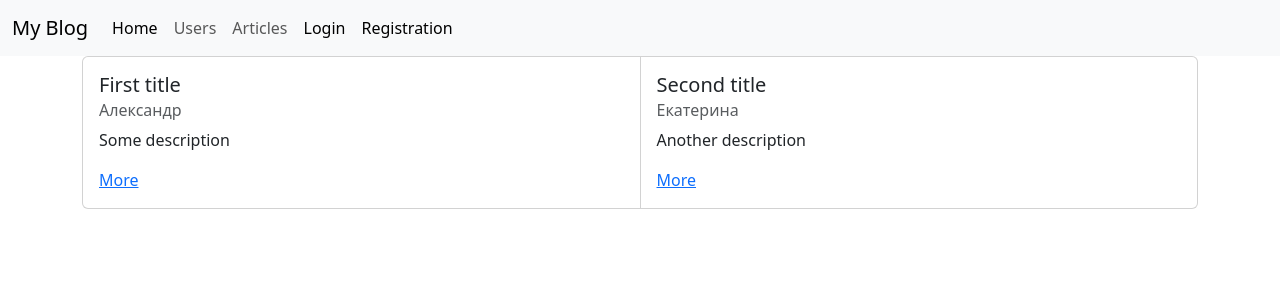
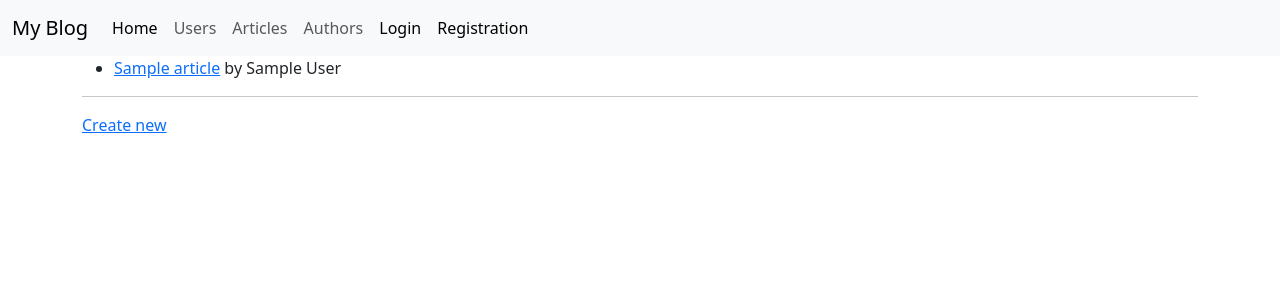
Before and after one commit to Kederly84/Flask_blog, a Flask app: page /articles/ in a window 1280 px wide. Shown: the top 300 px of the page. Run offline with Flask 3, Linux system fonts and the light colour scheme; tables that the repository leaves empty hold one stand-in row (values such as "Sample post"); some libraries are stand-ins or nearby versions.

Commit message:
Completed all tasks for the sixth homework

```diff
--- a/blog/app.py
+++ b/blog/app.py
@@ -4,8 +4,6 @@ from blog.settings import VIEWS, login_manager, migrate
 from dotenv import load_dotenv
 from blog.models.auth.models import User
 from blog.database import db
-
-
 
 
 def create_app(config_path) -> Flask:
--- a/blog/articles/views.py
+++ b/blog/articles/views.py
@@ -1,6 +1,12 @@
-from flask import Blueprint, render_template
+from flask import Blueprint, request, render_template, redirect, url_for, current_app
 from werkzeug.exceptions import NotFound
+from sqlalchemy.exc import IntegrityError
+from blog.database import db
 from blog.users.views import get_user_name
+from blog.models import Article, Author
+from flask_login import login_required, current_user
+from blog.forms.article import CreateArticleForm
+
 
 articles = Blueprint("articles", __name__, url_prefix="/articles", static_folder="../static")
 
@@ -20,30 +26,70 @@ ARTICLES = {
 }
 
 
-@articles.route("/")
+#
+#
+# @articles.route("/")
+# def articles_list():
+#     for article in ARTICLES.keys():
+#         raw_author = get_user_name(ARTICLES[article]["author"])
+#         if raw_author:
+#             ARTICLES[article]["author_name"] = raw_author["name"]
+#     return render_template(
+#         "articles/list.html",
+#         articles=ARTICLES
+#     )
+#
+#
+# @articles.route("/<int:pk>")
+# def get_article(pk: int):
+#     if pk in ARTICLES:
+#         article = ARTICLES[pk]
+#     else:
+#         raise NotFound(f'Article id {pk} not found')
+#     title = article["title"]
+#     text = article["text"]
+#     author = get_user_name(article["author"])
+#     return render_template(
+#         "articles/detail.html",
+#         title=title,
+#         text=text,
+#         author=author
+#     )
+
+@articles.route("/", endpoint="list")
 def articles_list():
-    for article in ARTICLES.keys():
-        raw_author = get_user_name(ARTICLES[article]["author"])
-        if raw_author:
-            ARTICLES[article]["author_name"] = raw_author["name"]
-    return render_template(
-        "articles/list.html",
-        articles=ARTICLES
-    )
+    articles = Article.query.all()
+    return render_template("articles/list.html", articles=articles)
 
 
-@articles.route("/<int:pk>")
-def get_article(pk: int):
-    if pk in ARTICLES:
-        article = ARTICLES[pk]
-    else:
-        raise NotFound(f'Article id {pk} not found')
-    title = article["title"]
-    text = article["text"]
-    author = get_user_name(article["author"])
-    return render_template(
-        "articles/detail.html",
-        title=title,
-        text=text,
-        author=author
-    )
+@articles.route("/<int:article_id>/", endpoint="details")
+def article_detals(article_id):
+    article = Article.query.filter_by(id=article_id).one_or_none()
+    if article is None:
+        raise NotFound
+    return render_template("articles/detail.html", article=article)
+
+
+@articles.route("/create/", methods=["GET", "POST"], endpoint="create")
+@login_required
+def create_article():
+    error = None
+    form = CreateArticleForm(request.form)
+    if request.method == "POST" and form.validate_on_submit():
+        article = Article(title=form.title.data.strip(), body=form.body.data)
+        db.session.add(article)
+        if current_user.author:
+            article.author = current_user.author
+        else:
+            author = Author(user_id=current_user.id)
+            db.session.add(author)
+            db.session.flush()
+            article.author = current_user.author
+        try:
+            db.session.commit()
+        except IntegrityError:
+            current_app.logger.exception("Could not create a new article!")
+            error = "Could not create article!"
+        else:
+            return redirect(url_for("articles.detail", article_id=article.id))
+    return render_template("articles/create.html", form=form, error=error)
--- a/blog/settings.py
+++ b/blog/settings.py
@@ -4,12 +4,14 @@ from blog.articles.views import articles
 from blog.auth.views import auth
 from flask_login import LoginManager
 from flask_migrate import Migrate
+from blog.authors.views import authors_app
 
 VIEWS = [
     users,
     main,
     articles,
-    auth
+    auth,
+    authors_app
 ]
 
 login_manager = LoginManager()
--- a/blog/templates/articles/list.html
+++ b/blog/templates/articles/list.html
@@ -2,19 +2,17 @@
 
 
 {% block body %}
-    <div class="row">
-        <div class="card-group">
+    <div>
+        <ul>
             {% for article in articles %}
-                <div class="card" style="width: 18rem;">
-                    <div class="card-body">
-                        <h5 class="card-title">{{ articles[article]["title"] }}</h5>
-                        <h6 class="card-subtitle mb-2 text-body-secondary">{{ articles[article]["author_name"] }}</h6>
-                        <p class="card-text">{{ articles[article]["description"] }}</p>
-                        <a href="{{ url_for('articles.get_article', pk=article) }}" class="card-link">More</a>
-                    </div>
-                </div>
+                <li>
+                    <a href="{{ url_for('articles.details', article_id=article.id) }}">{{ article.title }}</a>
+                    by {{ article.author.user.name }}
+                </li>
             {% endfor %}
-        </div>
+        </ul>
+        <hr>
+        <a href="{{ url_for('articles.create') }}">Create new</a>
     </div>
 
 {% endblock %}
--- a/blog/templates/navbar.html
+++ b/blog/templates/navbar.html
@@ -14,7 +14,10 @@
                     <a class="nav-link" href="{{ url_for('users.user_list') }}">Users</a>
                 </li>
                 <li class="nav-item">
-                    <a class="nav-link" href="{{ url_for('articles.articles_list') }}">Articles</a>
+                    <a class="nav-link" href="{{ url_for('articles.list') }}">Articles</a>
+                </li>
+                <li class="nav-item">
+                    <a class="nav-link" href="{{ url_for('authors_app.list') }}">Authors</a>
                 </li>
                 {% if current_user.is_authenticated %}
                     <li class="nav-item">
```
Also changed, not shown: blog/authors/views.py (added, +10 -0 lines), blog/forms/article.py (added, +14 -0 lines), blog/models/__init__.py (+5 -2 lines), blog/models/articles/models.py (added, +17 -0 lines), blog/models/auth/models.py (+9 -8 lines), blog/templates/articles/create.html (added, +22 -0 lines), blog/templates/articles/detail.html (+9 -9 lines), blog/templates/authors/list.html (added, +17 -0 lines), migrations/versions/8af4f5aa4eb1_create_authors_and_articles.py (added, +44 -0 lines), blog/authors/__init__.py (added), blog/models/articles/__init__.py (added), instance/db.sqlite.
